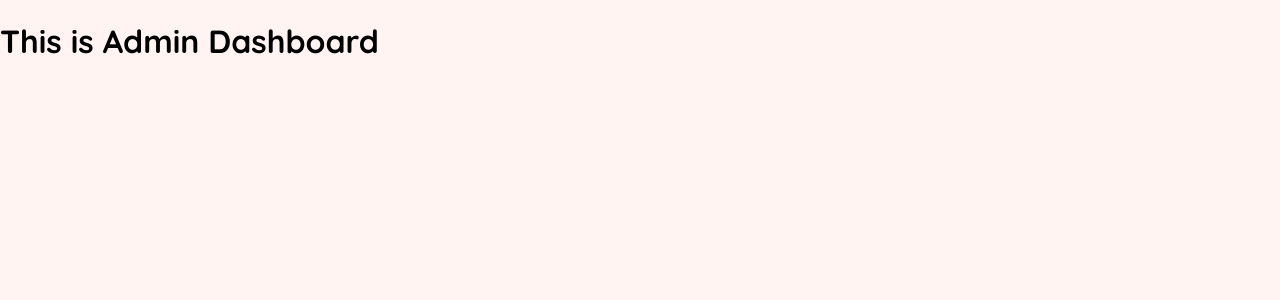
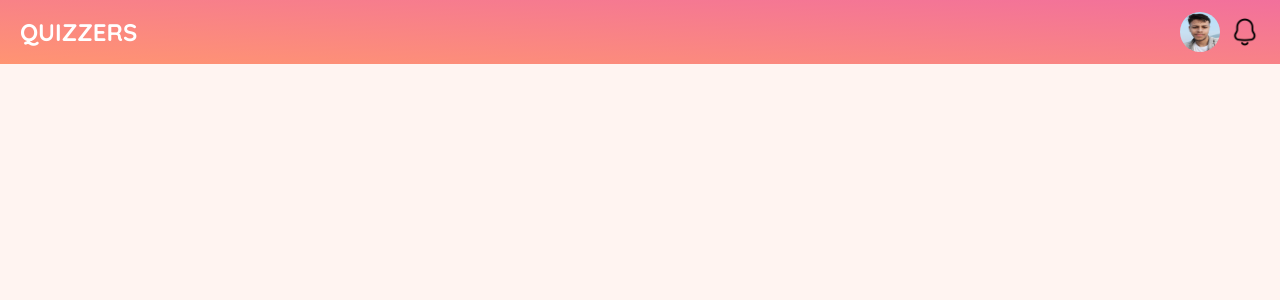
Before and after one commit to Ajy74/quizzers_web, a React (Create React App) app: page /admin/dashboard in a window 1280 px wide. Shown: the top 300 px of the page. Built offline with nearby package versions, Linux system fonts and the light colour scheme.

Commit message:
admin login updated

```diff
--- a/src/components/admin/Dashboard.jsx
+++ b/src/components/admin/Dashboard.jsx
@@ -1,9 +1,10 @@
 import React from "react";
+import NavBar from "../admin/Navbar";
 
 const AdminDashboard = () => {
     return (
         <>
-            <h1>This is Admin Dashboard</h1>
+            <NavBar/>
         </>
     );
 }
--- a/src/components/admin/LoginForm.jsx
+++ b/src/components/admin/LoginForm.jsx
@@ -1,5 +1,6 @@
 import React, { useState } from 'react';
 import { useHistory, useNavigate } from 'react-router-dom';
+import '../../css/admin/login.css';
 
 const LoginForm = () => {
   const [username, setUsername] = useState('');
@@ -29,21 +30,26 @@ const LoginForm = () => {
   };
 
   return (
-    <form onSubmit={handleLogin}>
+    <div className="login-container">
+      <form onSubmit={handleLogin} className="login-form">
+        <h2 className="login-title">Admin Login</h2>
         <input
           type="text"
           value={username}
           onChange={(e) => setUsername(e.target.value)}
           placeholder="Enter Username"
+          className="input-field"
         />
         <input
           type="password"
           value={password}
           onChange={(e) => setPassword(e.target.value)}
           placeholder="Enter Password"
+          className="input-field"
         />
-      <button type="submit">Login</button>
+        <button type="submit" className="login-button">Login</button>
       </form>
+    </div>
   );
 };
 
--- /dev/null
+++ b/src/components/admin/Navbar.jsx
@@ -0,0 +1,21 @@
+import React, { useState } from 'react';
+import profileImage from '../../assets/team/ajay.jpg';
+import notificationIcon from '../../assets/icon/notif.png';
+import '../../css/admin/navbar.css';
+
+const NavBar = () => {
+
+    return (
+        <nav className="navbar">
+            <div className="logo-container">
+                <span className="logo-text">Quizzers</span>
+            </div>
+            <div className="user-profile">
+                <img src={profileImage} alt="Profile" className="profile-image" />
+                <img src={notificationIcon} alt="Notifications" className="notification-icon" />
+            </div>
+        </nav>
+    );
+};
+
+export default NavBar;
--- /dev/null
+++ b/src/css/admin/login.css
@@ -0,0 +1,62 @@
+/* loginForm.css */
+
+.login-container {
+    display: flex;
+    justify-content: center;
+    align-items: center;
+    height: 100vh;
+  }
+
+  .login-form {
+    max-width: 300px;
+    width: 100%;
+    padding-left: 20px;
+    padding-bottom: 20px;
+    padding-right: 20px;
+    margin: 20px;
+    border-radius: 10px;
+    background-color: #f8f9fa;
+    box-shadow: 0 0 10px rgba(0, 0, 0, 0.1);
+  }
+
+  .login-title {
+    text-align: center;
+    margin-bottom: 20px;
+  }
+
+  .input-group {
+    display: flex;
+    flex-direction: column;
+    margin-bottom: 20px;
+  }
+
+  .input-field {
+    width: calc(100% - 21px);
+    padding: 10px;
+    margin-bottom: 15px;
+    border: 1px solid #ccc;
+    border-radius: 5px;
+  }
+
+  .input-field:focus {
+    border-color: #ff9472; /* Change focus border color */
+    outline: none;
+  }
+
+  .login-button {
+    width: 100%;
+    padding: 10px;
+    background-color: #ff9472; /* Change button color */
+    color: #fff;
+    font-weight: 600;
+    letter-spacing: .1ch;
+    border: none;
+    border-radius: 5px;
+    margin-top: 15px;
+    cursor: pointer;
+    transition: background-color 0.3s ease;
+  }
+
+  .login-button:hover {
+    background-color: #d17e52; /* Darker shade on hover */
+  }
--- /dev/null
+++ b/src/css/admin/navbar.css
@@ -0,0 +1,51 @@
+/* navbar.css */
+
+.navbar {
+    display: flex;
+    justify-content: space-between;
+    align-items: center;
+    background: linear-gradient(to right top, #ff9472, #f2709c);
+    /* background-color: #474554; */
+    padding: 12px 20px;
+}
+
+.logo-container {
+    flex: 1;
+}
+
+.logo-text {
+    font-size: 24px; /* Adjust font size as needed */
+    font-weight: bold; /* Make the text bold */
+    color: white; /* Set text color */
+    text-transform: uppercase; /* Convert text to uppercase */
+}
+
+.user-profile {
+    display: flex;
+    align-items: center;
+    cursor: pointer;
+}
+
+.profile-image {
+    width: 40px;
+    height: 40px;
+    border-radius: 50%;
+    margin-right: 10px;
+    transition: transform 0.3s ease;
+}
+
+.notification-icon {
+    width: 30px;
+    height: 30px;
+    fill: #fff;
+    transition: transform 0.3s ease;
+}
+
+/* CSS for hover effects */
+.user-profile:hover .profile-image {
+    transform: scale(1.1); /* Scale up profile image on hover */
+}
+
+.user-profile:hover .notification-icon {
+    transform: scale(1.1); /* Scale up notification icon on hover */
+}
```
Also changed, not shown: src/assets/icon/notif.png (added). Lines whose indentation alone changed are shown as unchanged.
